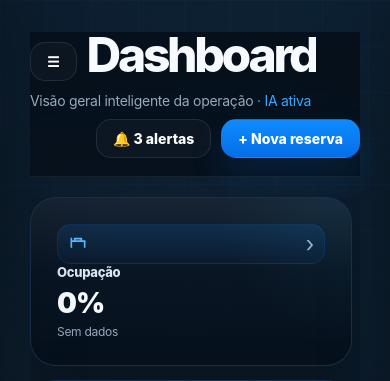
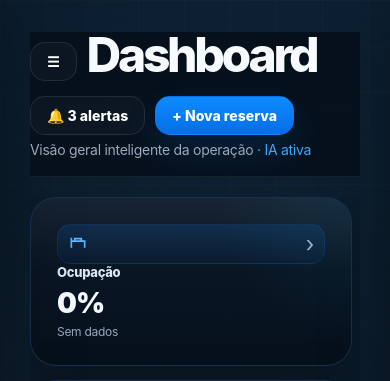
Before and after one commit to stayflowsolutions-sys/StayFlow---Site, a Flask app: template StayFlow---Site/_backup_antigo/templates/dashboard.html in a window 390 px wide. Shown: the top 381 px of the page. Run offline with Flask 3, Linux system fonts and the light colour scheme; the template is opened without the code that fills it, so the values that code supplies are empty.

Commit message:
Sincroniza reposicionamento dos icones do topbar mobile

```diff
--- a/StayFlow---Site/static/css/app.css
+++ b/StayFlow---Site/static/css/app.css
@@ -1768,57 +1768,55 @@ input[type="datetime-local"]::-webkit-calendar-picker-indicator{
     min-height:44px;
   }
 
-  /* Fix real do bug reportado (2a rodada - a 1a tentativa nao
-     resolveu de verdade). Causa raiz encontrada: .topbar era um flex
-     ROW com so 2 filhos (bloco do titulo + .actions); quando
-     quebrava linha, o filho com flex-grow (o titulo) tomava todo o
-     espaco extra disponivel na conta do flex-grow, deixando .actions
-     (flex-grow:0) espremido num espaco minusculo - pequeno demais ate
-     pros PROPRIOS filhos dele (hostel/sino/idioma/avatar) caberem
-     lado a lado, entao cada um quebrava pra sua propria linha dentro
-     desse espaco apertado. Resultado: coluna estreita e torta.
-     Fix: .topbar vira coluna de verdade com 2 linhas fixas (bloco do
-     titulo, depois .actions) - cada uma ocupando 100% da largura por
-     definicao propria, sem depender de calculo de flex-grow. Dentro
-     de .actions, flex-wrap:nowrap garante que sino/idioma/avatar
-     NUNCA quebram linha entre si - ficam sempre numa fileira unica
-     alinhada a direita. */
+  /* Fix do topbar no mobile (3a rodada). Pedido explicito: os icones
+     (hospedagem/sino/idioma/avatar) tem que ficar na MESMA linha do
+     titulo, nao numa linha propria depois do subtitulo.
+     display:contents no bloco do titulo faz ele "desaparecer" como
+     caixa - o hamburguer, o h1 e o <p> passam a ser filhos DIRETOS de
+     .topbar, no mesmo nivel de .actions, sem precisar tocar no HTML.
+     Com todos no mesmo flex container, "order" reorganiza livremente:
+     hamburguer + titulo (encolhendo com reticencias) dividem a 1a
+     linha com .actions (que nunca quebra por dentro, flex-wrap:nowrap);
+     o subtitulo vem sempre por ultimo, forcado pra sua propria linha
+     inteira via flex-basis:100%. */
   .topbar{
-    flex-direction:column;
-    align-items:stretch;
-    row-gap:10px;
+    flex-wrap:wrap;
+    align-items:center;
+    row-gap:6px;
+    column-gap:10px;
     min-height:auto;
   }
   .topbar>div:first-child{
-    display:flex;
-    align-items:center;
-    flex-wrap:wrap;
-    column-gap:10px;
-    row-gap:2px;
+    display:contents;
+  }
+  .mobile-menu{
+    order:1;
+  }
+  .topbar h1{
+    order:2;
+    flex:1 1 auto;
     min-width:0;
-  }
-  .topbar>div:first-child p{
-    flex-basis:100%;
-    margin:0;
-  }
-  .topbar h1{
     margin:0;
     font-size:22px;
     overflow:hidden;
     text-overflow:ellipsis;
     white-space:nowrap;
+  }
+  .actions{
+    order:3;
+    flex:0 0 auto;
+    flex-wrap:nowrap;
+    justify-content:flex-end;
     min-width:0;
   }
   .topbar p{
+    order:4;
+    flex-basis:100%;
+    width:100%;
+    margin:0;
     overflow:hidden;
     text-overflow:ellipsis;
     white-space:nowrap;
-  }
-  .actions{
-    width:100%;
-    flex-wrap:nowrap;
-    justify-content:flex-end;
-    min-width:0;
   }
   .actions>*{
     min-width:0;
```
